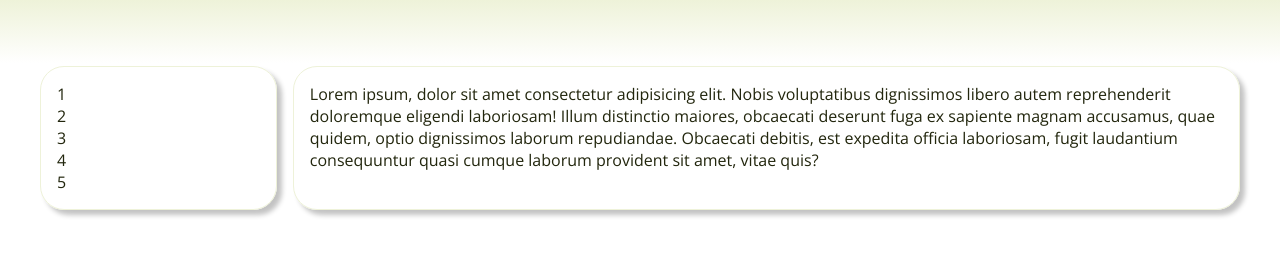
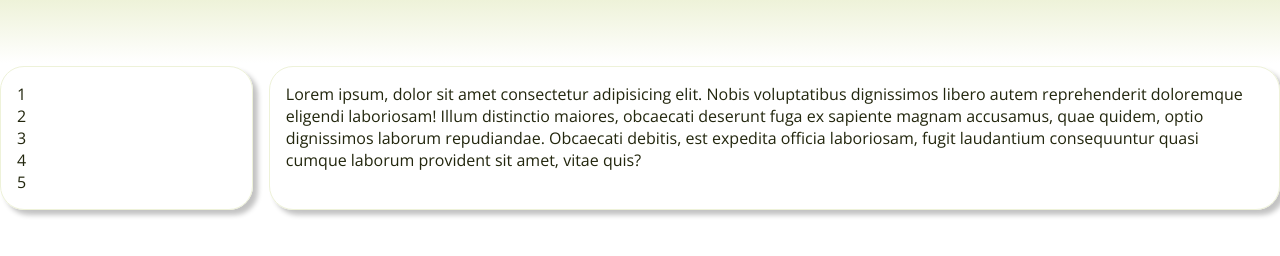
Before and after one commit to juliogramos/AVA-Educa-Plus, a website: page dashboard/dashboard.html in a window 1280 px wide. Drawn offline with nearby package versions, Linux system fonts and the light colour scheme.

Commit message:
aumenta largura máxima do site

```diff
--- a/css/style.css
+++ b/css/style.css
@@ -7,7 +7,7 @@
     --color-accent: hsl(130, 80%, 20%);
 
     /* Medidas padrão */
-    --max-width: 1200px;
+    --max-width: 1400px;
     --border-radius: 24px;
 
     --space-half: 4px;
--- a/dashboard/dashboard.css
+++ b/dashboard/dashboard.css
@@ -7,7 +7,7 @@
     --color-accent: hsl(130, 80%, 20%);
 
     /* Medidas padrão */
-    --max-width: 1200px;
+    --max-width: 1400px;
     --border-radius: 24px;
     --header-height: 50px;
 
```
